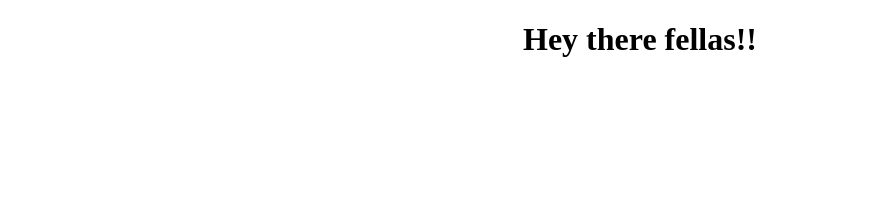
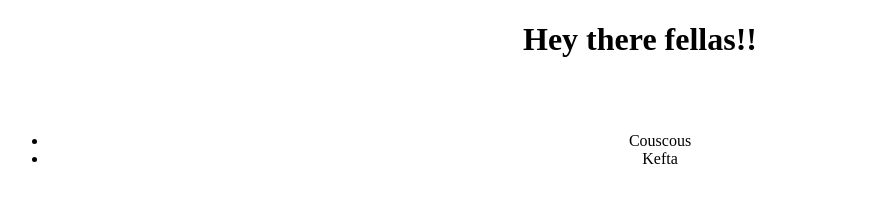
Before and after one commit to Dzinator/Dzinator.github.io, a plain HTML site: page index.html in a window 1280 px wide. Shown: the part 330-532 px from the top of the page, without its empty margins (0-871 px from the left). Drawn offline with Linux system fonts and the light colour scheme.

Commit message:
lilttle list

```diff
--- a/index.html
+++ b/index.html
@@ -17,6 +17,13 @@
 
 		<h1>Hey there fellas!!</h1>
 
+		</br></br>
+
+		<ul>
+			<li>Couscous</li>
+			<li>Kefta</li>
+
+
 	</div>
 
 </body>
```
